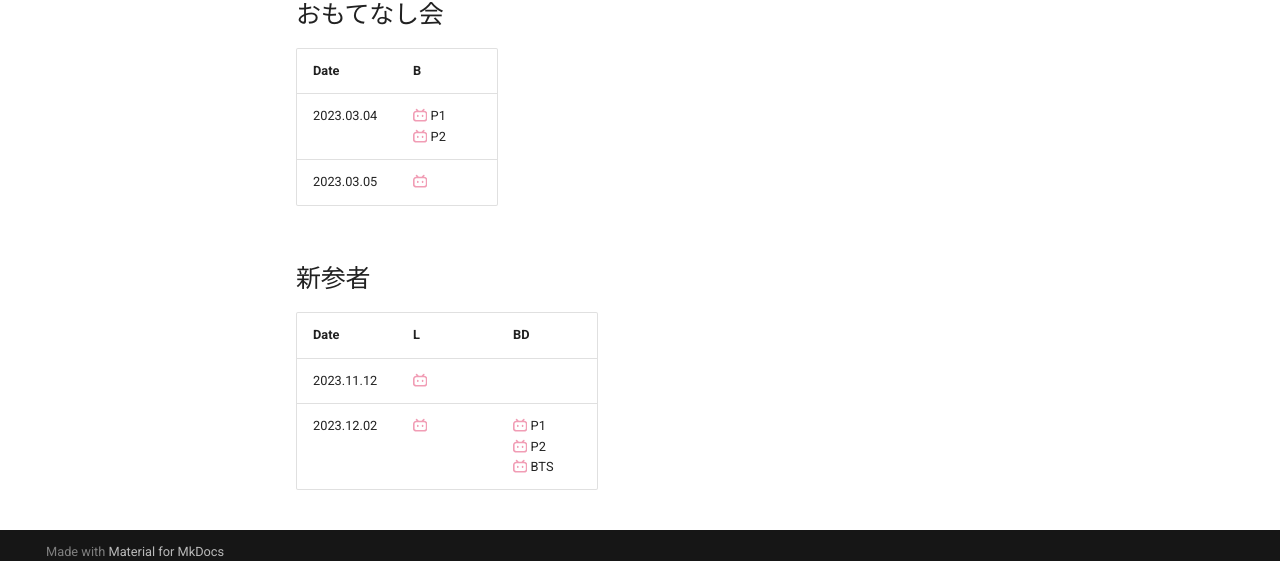
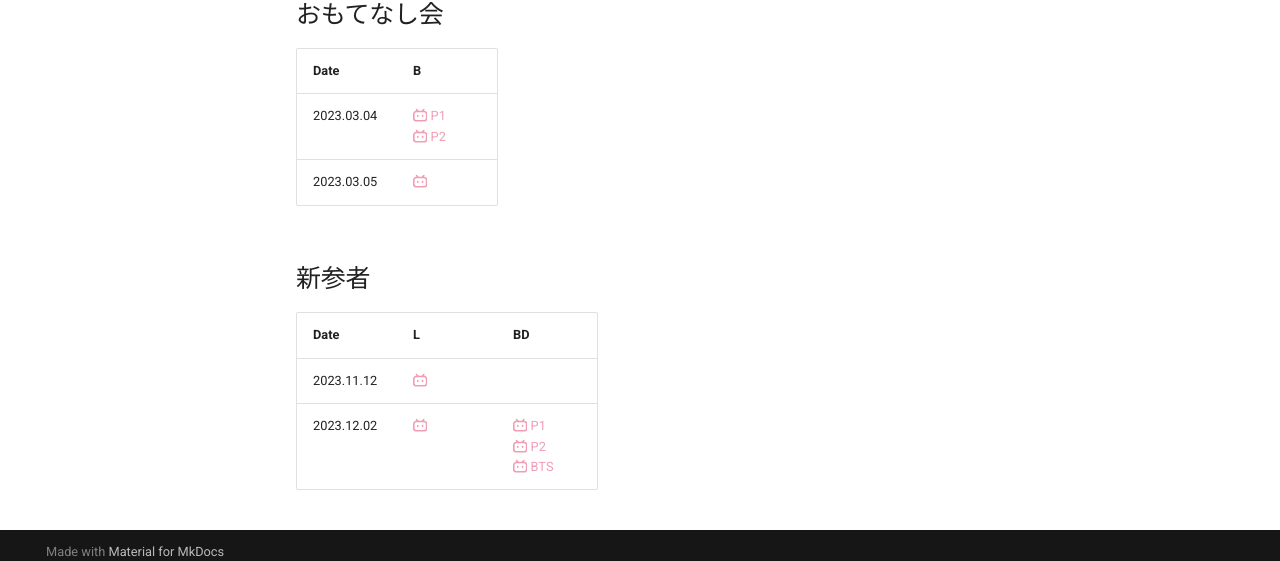
Before and after one commit to aki-192/sakura, an MkDocs documentation site: the page built from docs/3rdgen.md, in a window 1280 px wide and 900 px high, scrolled down 1028 px. Shown: the part 325-886 px from the top of the window. Built offline with MkDocs 1.6.1 and Material for MkDocs 9.7.7, drawn with Linux system fonts in a browser that asks for light colours.

Commit message:
consistent formatting

```diff
--- a/docs/3rdgen.md
+++ b/docs/3rdgen.md
@@ -35,7 +35,7 @@ title: 三期生
 
 | Date | B |
 | --- | --- |
-| 2023.03.04 | [:simple-bilibili:](https://www.bilibili.com/video/BV1qa4y1m7Qc/) P1 <br> [:simple-bilibili:](https://www.bilibili.com/video/BV1sV411X7NN/) P2 |
+| 2023.03.04 | [:simple-bilibili: P1](https://www.bilibili.com/video/BV1qa4y1m7Qc/) <br> [:simple-bilibili: P2](https://www.bilibili.com/video/BV1sV411X7NN/) |
 | 2023.03.05 | [:simple-bilibili:](https://www.bilibili.com/video/BV1JX4y1S7QY/) |
 
 ## 新参者
@@ -43,4 +43,4 @@ title: 三期生
 | Date | L | BD |
 | --- | --- | --- |
 | 2023.11.12 | [:simple-bilibili:](https://www.bilibili.com/video/BV1Lu4y1V7R4/) | |
-| 2023.12.02 | [:simple-bilibili:](https://www.bilibili.com/video/BV1Rt421b7Uo/) | [:simple-bilibili:](https://www.bilibili.com/video/BV13C411a7bm/) P1 <br> [:simple-bilibili:](https://www.bilibili.com/video/BV1xw4m1Z7Li/) P2 <br> [:simple-bilibili:](https://www.bilibili.com/video/BV1sc411S7oH/) BTS |
+| 2023.12.02 | [:simple-bilibili:](https://www.bilibili.com/video/BV1Rt421b7Uo/) | [:simple-bilibili: P1](https://www.bilibili.com/video/BV13C411a7bm/) <br> [:simple-bilibili: P2](https://www.bilibili.com/video/BV1xw4m1Z7Li/) <br> [:simple-bilibili: BTS](https://www.bilibili.com/video/BV1sc411S7oH/) |
```
